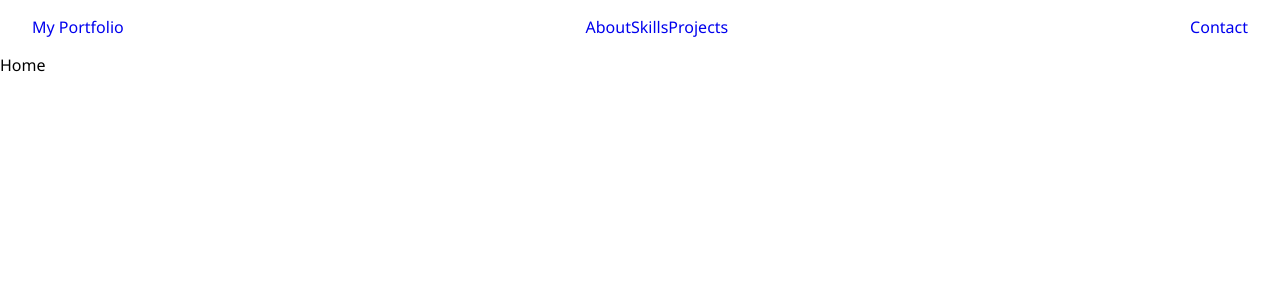
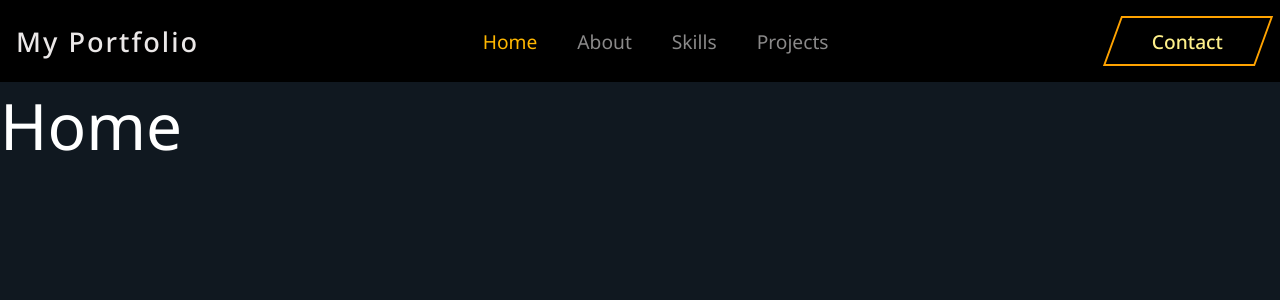
Before and after one commit to kashifkhan0336/Portfolio, a React (Vite) app: page / in a window 1280 px wide. Shown: the top 300 px of the page. Built offline with nearby package versions, Linux system fonts and the light colour scheme.

Commit message:
navbar in progress

```diff
--- a/package.json
+++ b/package.json
@@ -11,6 +11,7 @@
   "dependencies": {
     "react": "^18.2.0",
     "react-dom": "^18.2.0",
+    "react-icons": "^4.4.0",
     "react-router-dom": "^6.3.0"
   },
   "devDependencies": {
--- a/src/App.css
+++ b/src/App.css
@@ -1,10 +1,102 @@
 /*--------------- NAVBAR STYLING --------------------*/
 
+.text {
+  color: white;
+  font-size: 4rem;
+}
+
 .navbar-container {
-    padding: 1rem 2rem;
+  padding: 1rem;
+  background-color: var(--nav-bg);
 }
 
 .navbar {
+  display: flex;
+  justify-content: space-between;
+  align-items: center;
+  max-width: 1280px;
+  margin: 0 auto;
+}
+
+.brand {
+  font-size: 1.7rem;
+  font-weight: 500;
+  letter-spacing: 2px;
+  color: var(--brand);
+}
+
+.navbar__links {
+  display: none;
+}
+
+.navbar__contact-btn {
+  display: none;
+}
+
+.navbar__hamburger {
+  font-size: 2rem;
+  color: var(--yellow-1);
+}
+
+@media only screen and (min-width: 992px) {
+  .navbar__links {
     display: flex;
-    justify-content: space-between;
+    column-gap: 40px;
+    font-size: 1.2rem;
+  }
+
+  .navbar__links--link {
+    color: var(--links);
+  }
+
+  .navbar__links--link.active {
+    color: var(--yellow-1);
+  }
+
+  .navbar__contact-btn {
+    display: inline-block;
+    padding: 0.5em 2em;
+    font-size: 1.2rem;
+    font-weight: 500;
+    background-color: transparent;
+    border: 2px solid var(--yellow-2);
+    transform: skew(-20deg);
+    -webkit-transform: skew(-20deg);
+    -moz-transform: skew(-20deg);
+    -ms-transform: skew(-20deg);
+    -o-transform: skew(-20deg);
+    transition: transform 200ms, background-color 200ms;
+    -webkit-transition: transform 200ms, background-color 200ms;
+    -moz-transition: transform 200ms, background-color 200ms;
+    -ms-transition: transform 200ms, background-color 200ms;
+    -o-transition: transform 200ms, background-color 200ms;
+    cursor: pointer;
 }
+
+  .navbar__contact-btn:hover {
+        background-color: var(--yellow-2);
+  }
+
+  .navbar__contact-btn:active {
+    transform: scale(0.95) translateY(2px) skew(-20deg);
+    -webkit-transform: scale(0.95) translateY(2px) skew(-20deg);
+    -moz-transform: scale(0.95) translateY(2px) skew(-20deg);
+    -ms-transform: scale(0.95) translateY(2px) skew(-20deg);
+    -o-transform: scale(0.95) translateY(2px) skew(-20deg);
+}
+
+  .contact-btn--skew-fix {
+    display: inline-block;
+    color: var(--contact-text);
+    transform: skew(20deg);
+    -webkit-transform: skew(20deg);
+    -moz-transform: skew(20deg);
+    -ms-transform: skew(20deg);
+    -o-transform: skew(20deg);
+
+  }
+
+  .navbar__hamburger {
+    display: none;
+  }
+}
--- a/src/components/Navbar.jsx
+++ b/src/components/Navbar.jsx
@@ -1,20 +1,29 @@
 import React from 'react'
-import { NavLink } from 'react-router-dom'
+import { HiMenuAlt3 } from "react-icons/hi";
+import { NavLink, Link } from 'react-router-dom'
 
 export default function Navbar() {
   return (
     <div className='navbar-container'>
         <nav className="navbar">
             <div className="navbar__brand">
-                <NavLink to="/">My Portfolio</NavLink>
+                <NavLink to="/" className="brand">
+                    My Portfolio
+                </NavLink>
             </div>
             <ul className="navbar__links">
-                <NavLink to="/about" className="navbar__links--link">About</NavLink>
-                <NavLink to="/skills" className="navbar__links--link">Skills</NavLink>
-                <NavLink to="/projects" className="navbar__links--link">Projects</NavLink>
+                <NavLink to="/" className={({isActive})=>isActive?"navbar__links--link active":"navbar__links--link"}>Home</NavLink>
+                <NavLink to="/about" className={({isActive})=>isActive?"navbar__links--link active":"navbar__links--link"}>About</NavLink>
+                <NavLink to="/skills" className={({isActive})=>isActive?"navbar__links--link active":"navbar__links--link"}>Skills</NavLink>
+                <NavLink to="/projects" className={({isActive})=>isActive?"navbar__links--link active":"navbar__links--link"}>Projects</NavLink>
             </ul>
-            <div className="navbar__contact-btn">
-                <NavLink to="/contact" className="contact-btn">Contact</NavLink>
+            <Link to="/contact" className="navbar__contact-btn">
+                <div  className="contact-btn">
+                    <span className='contact-btn--skew-fix'>Contact</span>
+                </div>
+            </Link>
+            <div className='navbar__hamburger'>
+                <HiMenuAlt3 className='hamburger' />
             </div>
         </nav>
     </div>
--- a/src/index.css
+++ b/src/index.css
@@ -1,6 +1,17 @@
 @import url('https://fonts.googleapis.com/css2?family=Noto+Sans:wght@300;400;500;600;700;800;900&display=swap');
 
 /* -------------------- DEFAULTS ------------------------ */
+
+:root {
+  --bg: #101820ff;
+  --yellow-1: #FFB700;
+  --yellow-2: #FFA300;
+  --contact-text: #FEF08A;
+  --nav-bg: black;
+  --brand: #ebe8e8;
+  /* --links: #9e9e9e; */
+  --links: #8a8989;
+}
 
 *,
 *::before,
@@ -19,4 +30,5 @@ html {
 body {
   font-family: 'Noto Sans', sans-serif;
   min-height: 100vh;
+  background-color: var(--bg);
 }
--- a/src/pages/About.jsx
+++ b/src/pages/About.jsx
@@ -2,6 +2,6 @@ import React from 'react'
 
 export default function About() {
   return (
-    <div>About</div>
+    <div className='text'> About</div>
   )
 }
--- a/src/pages/Contact.jsx
+++ b/src/pages/Contact.jsx
@@ -2,6 +2,6 @@ import React from 'react'
 
 export default function Contact() {
   return (
-    <div>Contact</div>
+    <div className='text'>Contact</div>
   )
 }
--- a/src/pages/Home.jsx
+++ b/src/pages/Home.jsx
@@ -5,6 +5,6 @@ export default function Home() {
     document.title = "FrontEnd Portfolio"
   }, [])
   return (
-    <div>Home</div>
+    <div className='text'>Home</div>
   )
 }
--- a/src/pages/Projects.jsx
+++ b/src/pages/Projects.jsx
@@ -2,6 +2,6 @@ import React from 'react'
 
 export default function Projects() {
   return (
-    <div>Projects</div>
+    <div className='text'>Projects</div>
   )
 }
--- a/src/pages/Skills.jsx
+++ b/src/pages/Skills.jsx
@@ -2,6 +2,6 @@ import React from 'react'
 
 export default function Skills() {
   return (
-    <div>Skills</div>
+    <div className='text'>Skills</div>
   )
 }
```
Also changed, not shown: 1 other file (tests, documents, lock files or other folders).
